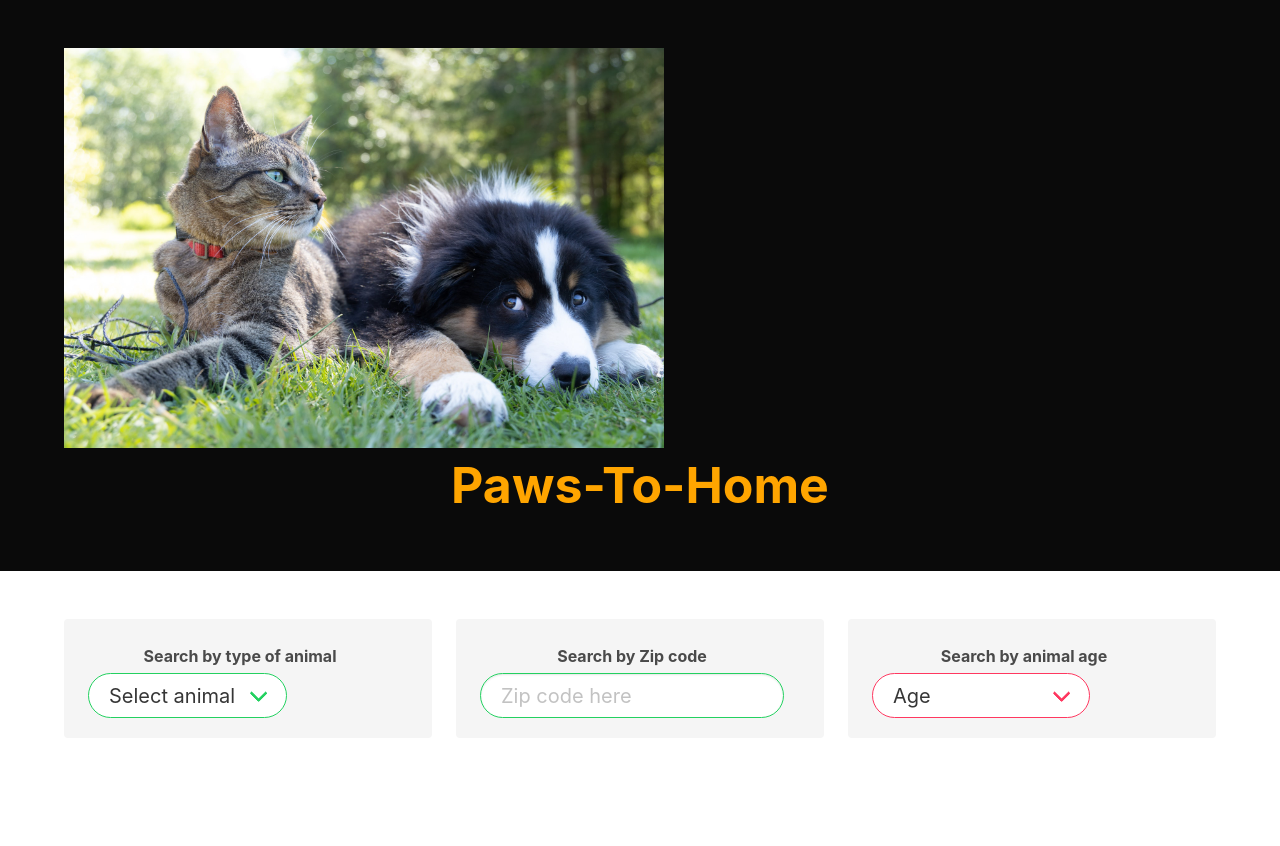
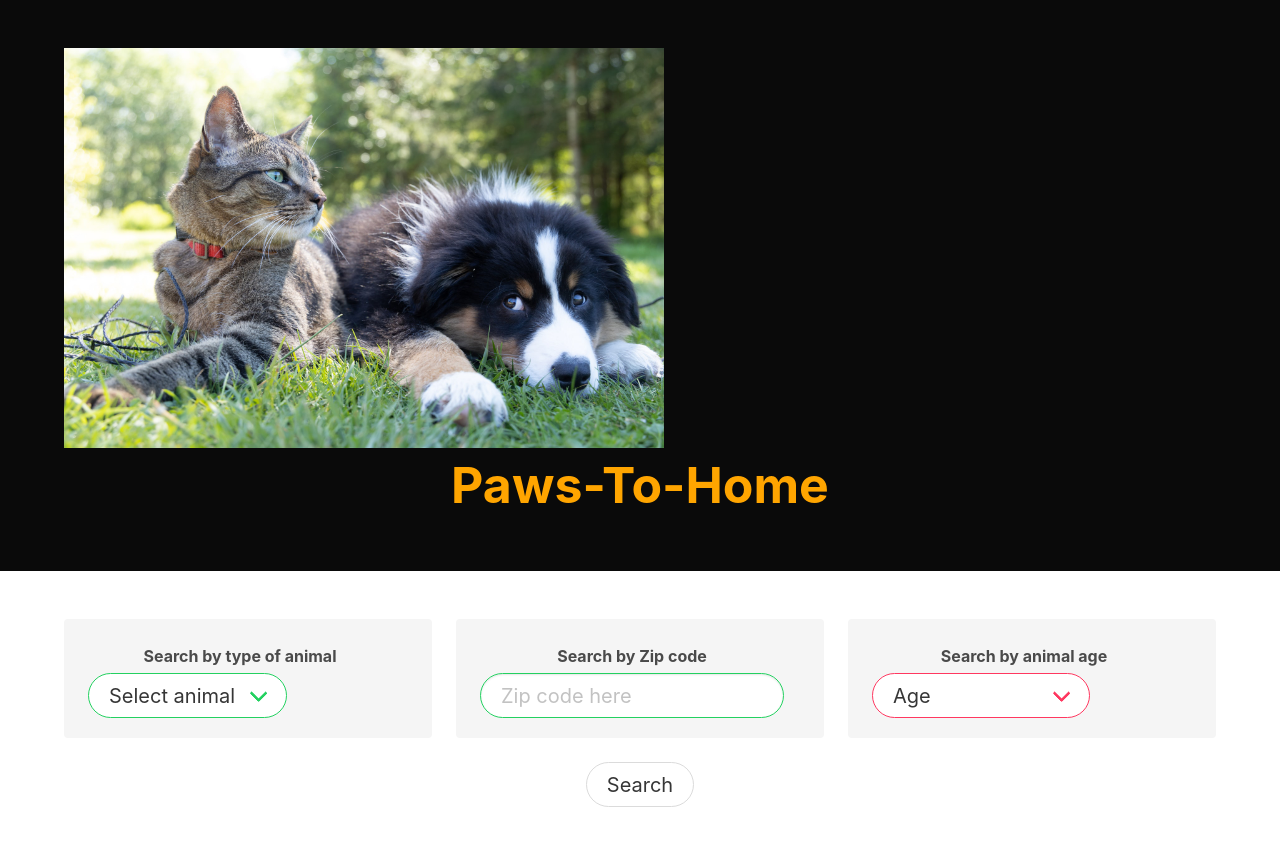
Before and after one commit to ryanpjhickey/Paws-to-Home, a plain HTML site: page index.html in a window 1280 px wide. Before the commit the page ends 800 px from the top, so only its background shows below. Drawn offline with nearby package versions, Linux system fonts and the light colour scheme.

Commit message:
added and centered search button

```diff
--- a/assets/css/style.css
+++ b/assets/css/style.css
@@ -17,3 +17,10 @@ img {
     display: flex;
     height: 400px;
 }
+
+.btn {
+    display: flex;
+    flex-direction: row;
+    justify-content: center;
+    align-items: center;
+}
--- a/index.html
+++ b/index.html
@@ -56,7 +56,7 @@
                     </div>
                     <!-- /.zip -->
 
-                    <!-- .lost pet -->
+                    <!-- .age -->
                     <div class="column">
                         <div class="notification">
                         <p class="column-text">Search by animal age</p>
@@ -71,8 +71,12 @@
                         </div>
                     </div>
                 </div>
-                <!-- /.lost pet -->
-
+                <!-- /.age -->
+                <div class="btn">
+                  <button class="button is-medium is-responsive is-rounded">
+                     Search
+                  </button>
+              </div>
             </div>
         </section>
         <!-- /.section -->
```
